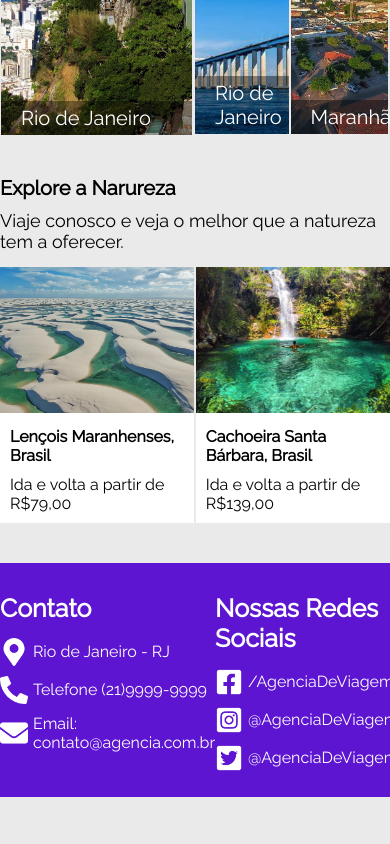
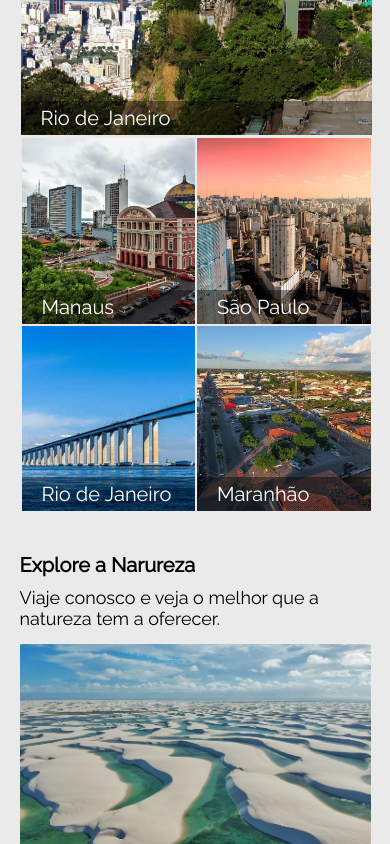
Before and after one commit to RafaBran/agenciaDeViagens, a plain HTML site: page index.html in a window 390 px wide. Shown: the part 1156-2000 px from the top of the page. Before the commit the page ends 1953 px from the top, so only its background shows below. Drawn offline with Linux system fonts and the light colour scheme.

Commit message:
Atualização responsividade

```diff
--- a/assets/styles/global.css
+++ b/assets/styles/global.css
@@ -1,7 +1,7 @@
 @import url('https://fonts.googleapis.com/css2?family=Courier+Prime&family=Poppins&family=Raleway&family=Righteous&family=Sarala:wght@400;700&family=Source+Sans+Pro:wght@400;900&display=swap');
 
 /* outra forma de importar css */
-@import url("./modal.css");
+/* @import url("./modal.css"); */
 
 
 /* estilizações gerais */
--- /dev/null
+++ b/assets/styles/responsive.css
@@ -0,0 +1,42 @@
+/* estilização responsividade
+nota!
+    resoluções:
+    320px a 540px
+    541px a 768px
+    769px a 1100px
+    1101px ou mais
+    */
+
+    @media screen and (max-width:1100px)  {
+        .containner {
+            max-width: 90%;
+        }
+    }
+    /* com o hábito de colocar um limitador geral nos elementos de um site é interessante trabalhar este com responsividade. No caso à cima o limitador que era em px foi passado para % */
+
+    @media screen and (max-width:768px) {
+        button {
+            width: 100%;
+        }
+        .banners-sale {
+            flex-direction: column;
+        }
+        .banner-rj, .containner-other-captals {
+            width: 100%;
+        }
+        .containner-cards {
+            flex-direction: column;
+        }
+        .card-1, .card-2 {
+            width: 100%;
+            margin-bottom: 5px;
+        }
+        .footer {
+            flex-direction: column;
+            align-items: center;
+        }
+        .box-footer {
+            margin: 15px auto;
+            width: 250px;
+        }
+    }
--- a/index.html
+++ b/index.html
@@ -7,7 +7,8 @@
     <meta name="description" content="A Agência de viagens encontra o hotel certo para você!">
     <title>Agência de Viagens</title>
     <link rel="stylesheet" type="text/css" href="assets/styles/global.css" />
-    <!-- <link rel="stylesheet" href="assets/styles/modal.css"> -->
+    <link rel="stylesheet" href="assets/styles/modal.css">
+    <link rel="stylesheet" href="assets/styles/responsive.css">
 </head>
 
 <body>
```
